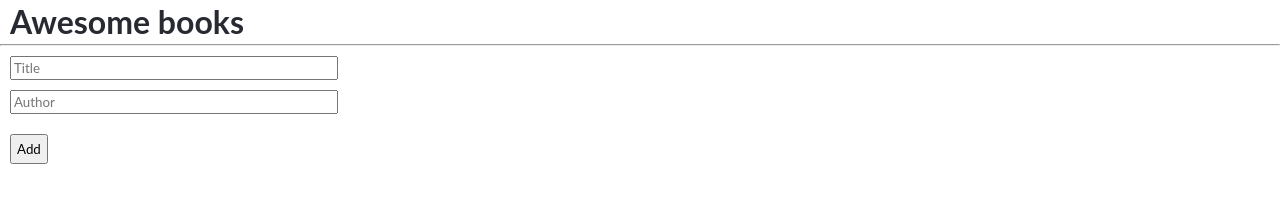
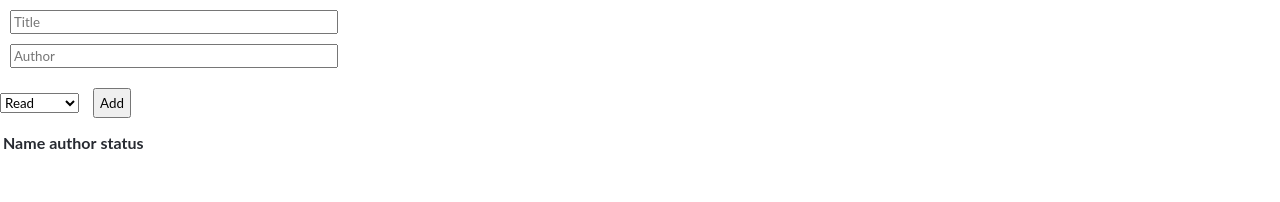
Before and after one commit to Geoelycom/Awesome-books, a website: page index.html in a window 1280 px wide. Drawn offline with Linux system fonts and the light colour scheme.

Commit message:
Add form

```diff
--- a/index.html
+++ b/index.html
@@ -14,16 +14,38 @@
 </head>
 
 <body>
-	<h1>Awesome books</h1>
-	<div class="title">
+	<section class="form-box">
+		<form class="form-body">
+			<input type="text" placeholder="Title">
+			<input type="text" placeholder="Author">
+			<!-- <label for="read-status">Read</label> -->
+			<select name="books" title="books">
+				<option value="read">Read</option>
+				<option value="not-read">Not-Read</option>
+			</select>
+			<button type="submit" class="btn">Add</button>
+		</form>
+	</section>
 
-	</div>
-	<hr>
-	<div class="form-box">
-		<input type="text" placeholder="Title">
-		<input type="text" placeholder="Author">
-		<button type="submit" class="btn">Add</button>
-	</div>
+	<section class="dynamic-form">
+		<table>
+			<thead>
+				<tr>
+					<th>Name</th>
+					<th>author</th>
+					<th>status</th>
+				</tr>
+			</thead>
+			<tbody class="tbody">
+				<!-- <tr>
+					<td>book 1</td>
+					<td>emir</td>
+					<td>read</td>
+				</tr> -->
+			</tbody>
+		</table>
+	</section>
+
 	<script src="index.js"></script>
 </body>
 
```
